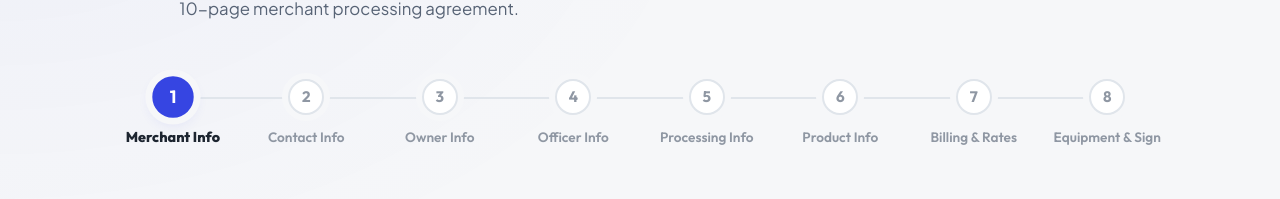
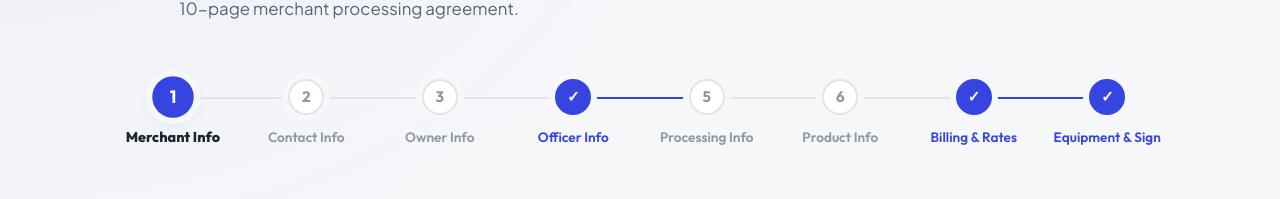
Before and after one commit to VanshSUTHAR/Merchant-App, a React (Create React App) app in the folder frontend/: page / in a window 1280 px wide. Shown: the part 143-342 px from the top of the page. Built offline with nearby package versions, Linux system fonts and the light colour scheme; no server answers.

Commit message:
new changes

```diff
--- a/frontend/src/App.jsx
+++ b/frontend/src/App.jsx
@@ -166,12 +166,13 @@ export default function App() {
     }
   };
 
-  const validateForm = () => {
+  const getErrorsForTab = (tabId) => {
     const errors = {};
     const emailRegex = /^[^\s@]+@[^\s@]+\.[^\s@]+$/;
     const phoneRegex = /^\d{3}-\d{3}-\d{4}$|^\+?\d{10,12}$|^\d{10}$/;
 
-    // Tab 1: Merchant Information
+    switch(tabId) {
+      case 'merchant-info':
         if (!formData.LegalBusinessName) errors.LegalBusinessName = 'Legal Business Name is required';
         if (!formData.DBA) errors.DBA = 'DBA name is required';
         if (!formData.BusinessTaxID) errors.BusinessTaxID = 'Tax ID (EIN/SSN) is required';
@@ -194,8 +195,9 @@ export default function App() {
           if (!formData.BillingState) errors.BillingState = 'Billing state is required';
           if (!formData.BillingZIP) errors.BillingZIP = 'Billing ZIP is required';
         }
+        break;
 
-    // Tab 2: Contact Information
+      case 'contact-info':
         if (!formData.ContactFirstName) errors.ContactFirstName = 'First name is required';
         if (!formData.ContactLastName) errors.ContactLastName = 'Last name is required';
 
@@ -224,8 +226,9 @@ export default function App() {
         } else if (!emailRegex.test(formData.CustomerServiceEmailAddress)) {
           errors.CustomerServiceEmailAddress = 'Invalid email address';
         }
+        break;
 
-    // Tab 3: Owner Information
+      case 'owner-info':
         if (!formData.NoOwner) {
           if (!formData.Owner1FirstName) errors.Owner1FirstName = 'Owner first name is required';
           if (!formData.Owner1LastName) errors.Owner1LastName = 'Owner last name is required';
@@ -253,8 +256,9 @@ export default function App() {
           if (!formData.Owner1HomeState) errors.Owner1HomeState = 'Home state is required';
           if (!formData.Owner1HomeZIP) errors.Owner1HomeZIP = 'Home ZIP code is required';
         }
+        break;
 
-    // Tab 4: Officer Information
+      case 'officer-info':
         if (!formData.SameAsOwner) {
           if (!formData.OfficerFirstName) errors.OfficerFirstName = 'Officer first name is required';
           if (!formData.OfficerLastName) errors.OfficerLastName = 'Officer last name is required';
@@ -272,8 +276,9 @@ export default function App() {
           if (!formData.OfficerHomeState) errors.OfficerHomeState = 'State is required';
           if (!formData.OfficerHomeZIP) errors.OfficerHomeZIP = 'ZIP code is required';
         }
+        break;
 
-    // Tab 5: Processing Information
+      case 'processing-info':
         if (!formData.VisaMCMonthlyVolume) errors.VisaMCMonthlyVolume = 'Monthly volume is required';
         if (!formData.HighestTransactionAmount) errors.HighestTransactionAmount = 'Highest ticket is required';
         if (!formData.AverageTransactionAmount) errors.AverageTransactionAmount = 'Average ticket is required';
@@ -301,20 +306,32 @@ export default function App() {
         if (formData['AcceptEBT?'] && !formData.EBTFSNNumber) {
           errors.EBTFSNNumber = 'FSN number is required when accepting EBT';
         }
+        break;
 
-    // Tab 6: Product Information
+      case 'product-info':
         if (!formData.ProductDescription) errors.ProductDescription = 'Product description is required';
         if (!formData.RefundPolicyDescription) errors.RefundPolicyDescription = 'Refund policy is required';
         if (!formData.AgentID) errors.AgentID = 'Agent ID is required';
         if (formData['Warranty?'] && !formData.WarrantyDuration) {
           errors.WarrantyDuration = 'Warranty duration is required';
         }
+        break;
 
-    // Tab 7: Billing Information (Removed validation as it's filled by customer on page 2)
-    // Tab 8: Equipment & Signatures (Removed validation as it's filled by customer on page 2)
+      case 'billing-info':
+      case 'equipment-services':
+        // Tab 7 and 8 have no validation as they're filled by customer on page 2
+        break;
+    }
+    return errors;
+  };
 
-    setValidationErrors(errors);
-    return Object.keys(errors).length === 0;
+  const validateForm = () => {
+    let allErrors = {};
+    TABS.forEach(tab => {
+      allErrors = { ...allErrors, ...getErrorsForTab(tab.id) };
+    });
+    setValidationErrors(allErrors);
+    return Object.keys(allErrors).length === 0;
   };
 
   const handleSubmit = (e) => {
@@ -496,16 +513,16 @@ export default function App() {
           {TABS.map((tab, index) => {
             const hasError = Object.keys(validationErrors).some(field => getTabOfField(field) === tab.id);
             const isActive = activeTab === tab.id;
-            const isPast = currentTabIdx > index;
+            const isCompleted = Object.keys(getErrorsForTab(tab.id)).length === 0;
 
             return (
               <div
                 key={tab.id}
-                className={`stepper-item ${isActive ? 'active' : ''} ${isPast ? 'completed' : ''} ${hasError ? 'has-error' : ''}`}
+                className={`stepper-item ${isActive ? 'active' : ''} ${isCompleted ? 'completed' : ''} ${hasError ? 'has-error' : ''}`}
                 onClick={() => setActiveTab(tab.id)}
               >
                 <div className="step-counter">
-                  {isPast && !hasError ? '✓' : tab.step}
+                  {isCompleted && !hasError ? '✓' : tab.step}
                 </div>
                 <div className="step-name">
                   {tab.name}
```
Lines whose indentation alone changed are shown as unchanged.
